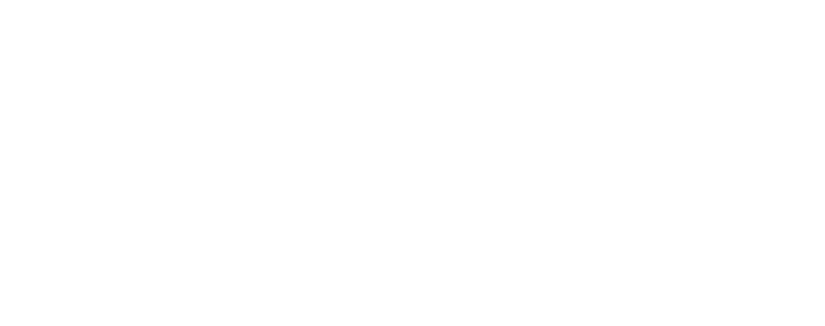
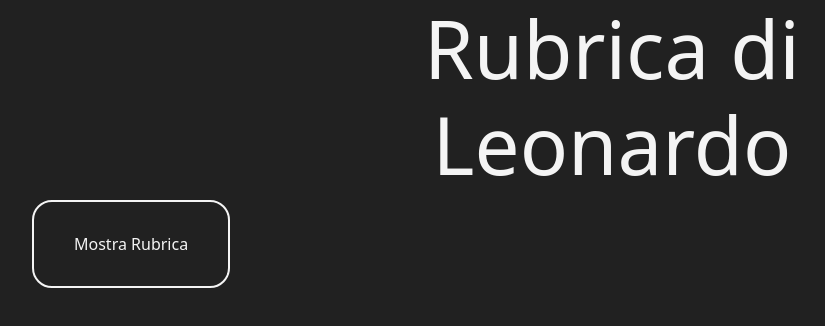
Before and after one commit to Hackademy-81/Rubricajs-Leonardo-Lerario, a plain HTML site: page index.html in a window 1280 px wide. Shown: the whole page, without its empty margins (28-853 px from the left). Drawn offline with nearby package versions, Linux system fonts and the light colour scheme.

Commit message:
titolo e bottone

```diff
--- a/index.html
+++ b/index.html
@@ -13,6 +13,21 @@
     <link rel="stylesheet" href="./style.css">
   </head>
   <body>
+
+   <!-- titolo e primo bottone -->
+    <div class="container-fluid">
+        <div class="row justify-content-center">
+            <div class="col-12 col-md-4 text-center">
+                <h1 class="display-1">Rubrica di Leonardo</h1>
+            </div>
+        </div>
+         <div class="row">
+            <div class="col-12">
+                <button class="btn-custom mx-5">Mostra Rubrica</button>
+            </div>
+        </div>
+    </div>
+    <!-- fine titolo e primo bottone -->
 
 
 
--- a/style.css
+++ b/style.css
@@ -0,0 +1,17 @@
+body {
+    background: rgb(33,33,33);
+    color: rgb(244, 244, 244);
+}
+
+.btn-custom{
+    background-color: transparent;
+    color: rgb(244, 244, 244);
+    border: 2px solid rgb(244, 244, 244);
+    border-radius: 20px;
+    padding: 30px 40px;
+}
+.btn-custom:hover{
+    background-color: rgb(244, 244, 244);
+    color: rgb(33,33,33);
+    transform: scale(1.1);
+}
```
